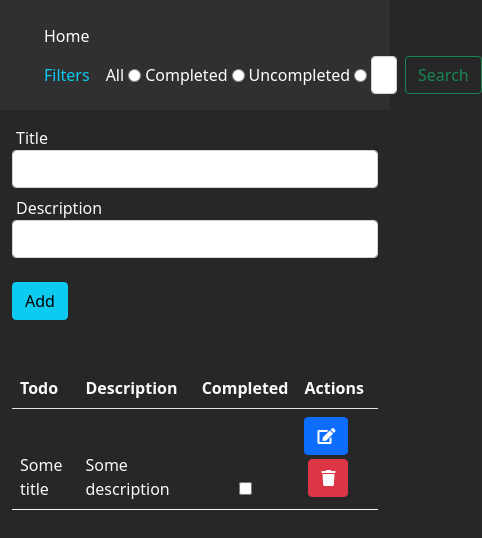
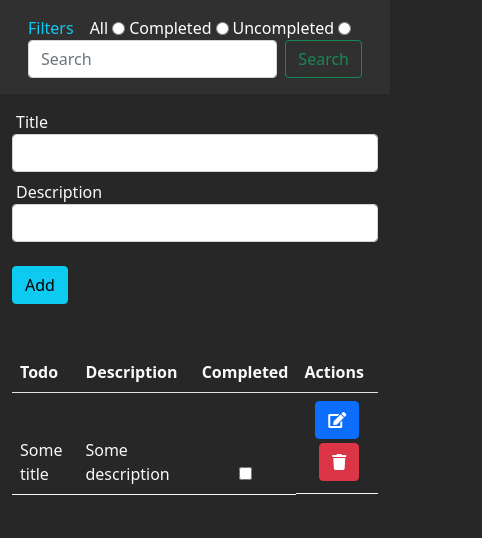
Before and after one commit to Willy-O/To-do-with-just-js-POO, a website with bundled scripts: page index.html in a window 390 px wide. Shown: the whole page, 482 px wide, since content can reach past the window. Built offline with nearby package versions, Linux system fonts and the light colour scheme.

Commit message:
add responsive mode

```diff
--- a/index.html
+++ b/index.html
@@ -13,28 +13,28 @@
 <body>
   <!-- Navbar -->
 
-
   <nav class="navbar d-flex">
-    <div class="container-fluid " id="navbarSupportedContent">
-      <a class="nav-link" href="#">
-        Home <span class="sr-only">(current)</span>
-      </a>
-      <form class="d-flex align-items-center" id="filters">
-        <label class="font-weight-bold text-info mx-3">Filters</label>
-        <label for="all" class="d-flex align-items-center">
+    <div class="container-fluid " id="navbar">
+      <form class="d-flex align-items-center flex-wrap" id="filters">
+        <label class="font-weight-bold text-info me-3">Filters</label>
+        <div class="d-flex">
+          <label for="all" class="d-flex align-items-center ">
             <span>All</span>
             <input type="radio" id="all" name="type" value="all" class="mx-1">
           </label>
-        <label for="completed" class="d-flex align-items-center">
+          <label for="completed" class="d-flex align-items-center ">
             <span>Completed</span>
             <input type="radio" id="completed" name="type" value="completed" class="mx-1">
           </label>
-        <label for="uncompleted" class="d-flex align-items-center">
+          <label for="uncompleted" class="d-flex align-items-center ">
             <span>Uncompleted</span>
             <input type="radio" id="uncompleted" name="type" value="uncompleted" class="mx-1">
           </label>
+        </div>
+        <div class="d-flex">
           <input class="form-control me-2" type="search" name="search" placeholder="Search" aria-label="Search">
           <button class="btn btn-outline-success" type="submit" id="search">Search</button>
+        </div>
       </form>
     </div>
   </nav>
--- a/js/view.js
+++ b/js/view.js
@@ -82,7 +82,7 @@ export default class View{
       <td class="text-light">${toDo.title}</td>
       <td class="text-light">${toDo.description}</td>
       <td class="text-center text-light"></td>
-      <td class="text-right text-light"></td>
+      <td class="text-right text-light d-flex flex-wrap justify-content-center""></td>
     </tr>
     `;
 
```
Lines whose indentation alone changed are shown as unchanged.
